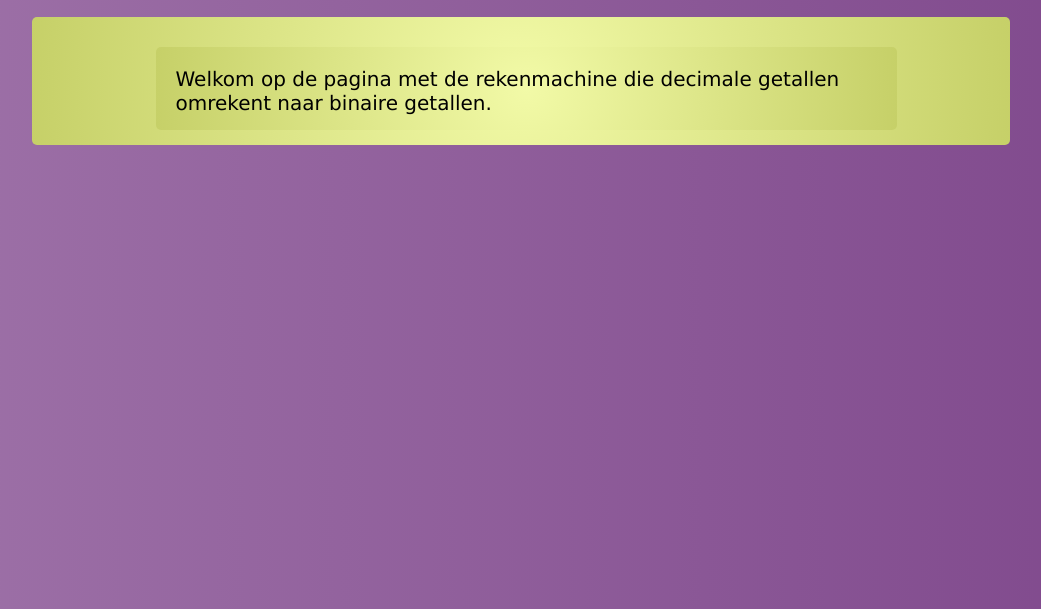
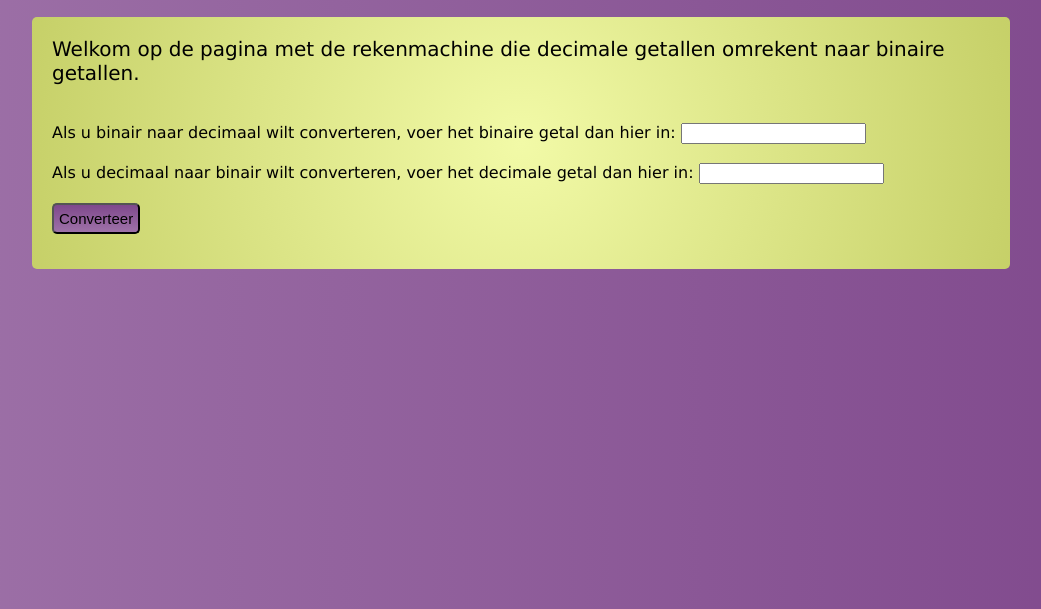
Before and after one commit to Annemarieke-vanDijk/PO2.1, a plain HTML site: page Index.html in a window 1280 px wide. Both pictures are taken after a click on the link "Decimaal - Binair". Shown: the part 191-800 px from the top of the page, without its empty margins (119-1160 px from the left). Drawn offline with Linux system fonts and the light colour scheme.

Commit message:
Some other changes, things to be fixed

```diff
--- a/Index.html
+++ b/Index.html
@@ -6,13 +6,20 @@
 		<script type="text/javascript">
 	function show(divID) {
 		var item = document.getElementById(divID);
+		var item1 = document.getElementById('Home');
+		var item2 = document.getElementById('Decimaal_Binair');
+		var item3 = document.getElementById('Euro_Dollar');
+		var item4 = document.getElementById('Inkomen');
+		var item4 = document.getElementById('De_makers');
 		if (item.className == "hidden") {
 			item.className = "visible";
-    } else {
+		}
+    	else {
     		item.className = "hidden";
     	}
 	}
 </script>
+<script type="text/javascript" src="rekenmachine.js"></script>
 		<title> Home </title>
 	</head>
 	<body>
@@ -26,7 +33,6 @@
 		<div class= "header">
 			<h2> Rekenmachines </h2>
 		</div>
-		<div id="content">
 			<div id="Home" class="hidden">
 			<p> Wij hebben drie rekenmachines ontworpen: </p>
 				<ul>
@@ -37,15 +43,34 @@
 			<p> Tot slot is er ook nog een pagina gemaakt met informatie over de makers. </p>
 			</div>
 			<div id="Decimaal_Binair" class="hidden">
-				<p> Welkom op de pagina met de rekenmachine die decimale getallen omrekent naar binaire getallen. </p>
+				<p> Welkom op de pagina met de rekenmachine die decimale getallen omrekent naar binaire getallen. </p><br><br>
+				<form name="FormDecimalBinary">
+					Als u binair naar decimaal wilt converteren, voer het binaire getal dan hier in: <input type="text" id="bin" value=""><br><br>
+					Als u decimaal naar binair wilt converteren, voer het decimale getal dan hier in: <input type="text" id="dec" value=""><br><br>
+					<input type="button" class="button" value="Converteer">
+				</form>
 			</div>
 			<div id="Euro_Dollar" class="hidden">
-				<p> Welkom op de pagina met de rekenmachine die Euro's omzet in Dollars. </p>
+				<p> Welkom op de pagina met de rekenmachine die Euro's omzet in Dollars. </p><br><br>
+				<form name="Form_valuta">
+					<input type="radio" id="dollar-euro" name="valutacalc"> Dollars omrekenen naar euro's. <br><br>
+					<input type="radio" id="euro-dollar" name="valutacalc"> Euro's omrekenen naar dollars. <br><br>
+					Voer hier de koers van de dollar in: <input type="text" name="getal1" value="">. <br><br>
+					Voer hier het bedrag wat u wilt omrekenen in: <input type="text" name="getal2" value="">. <br><br>
+					<input type="button" class="button" value="Bereken">
+				</form>
 			</div>
 			<div id="Inkomen" class="hidden">
-				<p> Welkom op de pagina met de rekenmachine die een inkomen uitrekent. </p>
+				<p> Welkom op de pagina met de rekenmachine die een inkomen uitrekent. </p><br><br>
+				<form name="inkomen">
+					Voer hier uw uurloon in: <input type="text" name="uurloon" value=""><br><br>
+					Voer hier de gewerkte uren in: <input type="text" name="uren" value=""><br><br>
+					<input type="button" class="button" value="Bereken mijn inkomen">
+				</form>
 			</div>
-			<div id="De_makers" class="hidden">...</div>
+			<div id="De_makers" class="hidden">
+				<p>De makers van deze site zijn Daphne Oudejans en Annemarieke van Dijk. Deze site is een PO voor informatica.</p>
+				<p>...</p>
 			</div>
 	</body>
 </html>
--- /dev/null
+++ b/rekenmachine.js
@@ -0,0 +1,12 @@
+function euroDollar() {
+	var resultaat= parseFloat(document.FormRekenmachine.getal1.value)
+	parseFloat(document.FormRekenmachine.getal2.value);
+	document.getElementById('output').innerHTML = resultaat;
+}
+//hier staat in aangegeven hoe de site de 2 getallen moet vermenigvuldigen.
+function dollarEuro() {
+	var resultaat= parseFloat(document.FormRekenmachine.getal1.value)
+	* parseFloat(document.FormRekenmachine.getal2.value);
+	document.getElementById('output').innerHTML = resultaat;
+}
+//Bij elke function gelden precies dezelfde regels, afgezien van +, -, * of /, dus herhaling van commentaar is niet nodig
--- a/stylesheet.css
+++ b/stylesheet.css
@@ -91,3 +91,20 @@ div {
 #Home.visible, #Decimaal_Binair.visible, #Euro_Dollar.visible, #Inkomen.visible, #De_makers.visible {
   display: block;
 }
+
+.button {
+	height: auto;
+	width: auto;
+	font-size: 15px;
+	padding: 5px 5px 5px 5px;
+	background: linear-gradient(to top, #9E72A8, #7F488C);
+	border-radius: 5px;
+	text-align: center;
+	margin-bottom: 20px;
+}
+
+.button:hover {
+	font-size: 15px;
+	color: black;
+	background: linear-gradient(to bottom, #9E72A8, #7F488C);
+}
```
Lines whose indentation alone changed are shown as unchanged.
